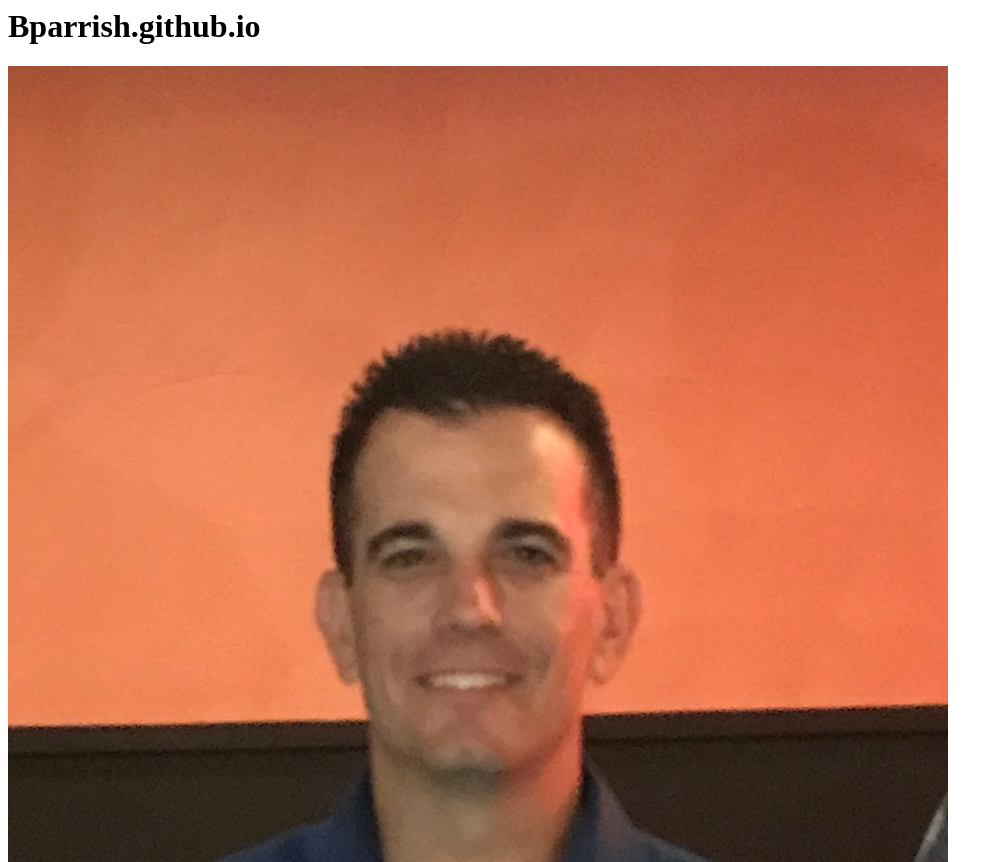
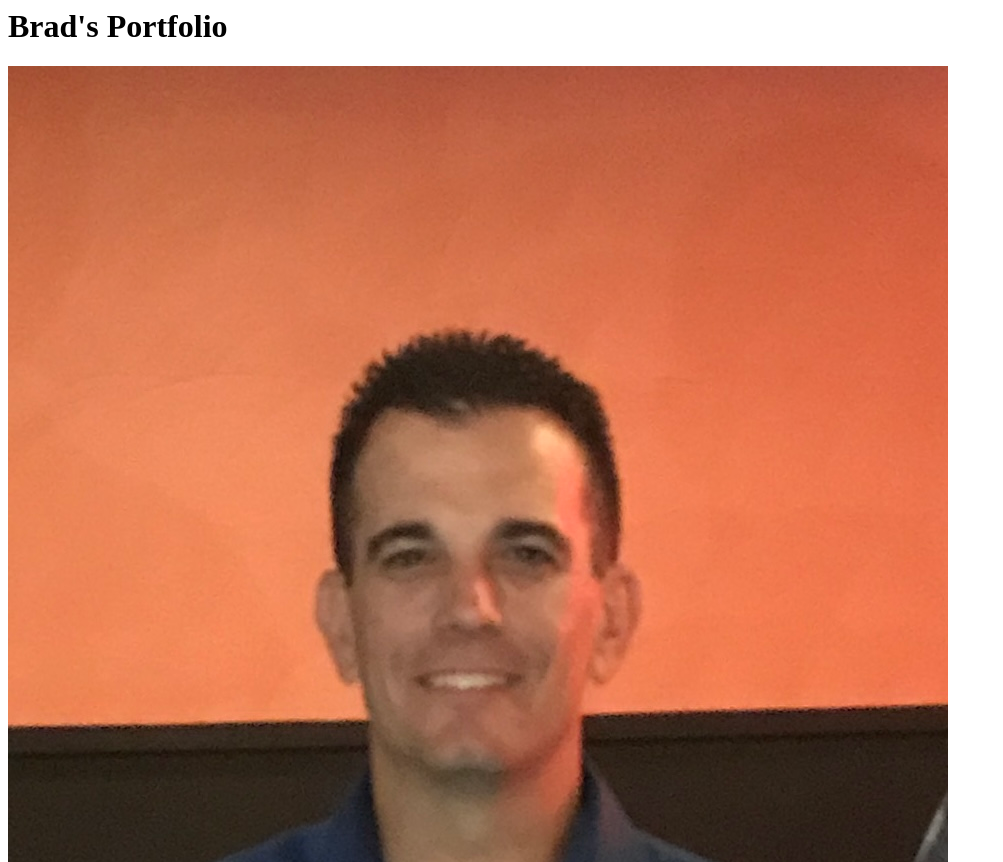
Before and after one commit to BradleyParrish/Bparrish.github.io, a plain HTML site: page index.html in a window 1280 px wide. Shown: the top 862 px of the page, without its empty margins (0-1003 px from the left). Drawn offline with Linux system fonts and the light colour scheme.

Commit message:
Update index.html

```diff
--- a/index.html
+++ b/index.html
@@ -1,4 +1,4 @@
 <html>
-    <h1>Bparrish.github.io</h1>
+    <h1>Brad's Portfolio</h1>
     <img src="./brad.JPG" />
 </html>
```
